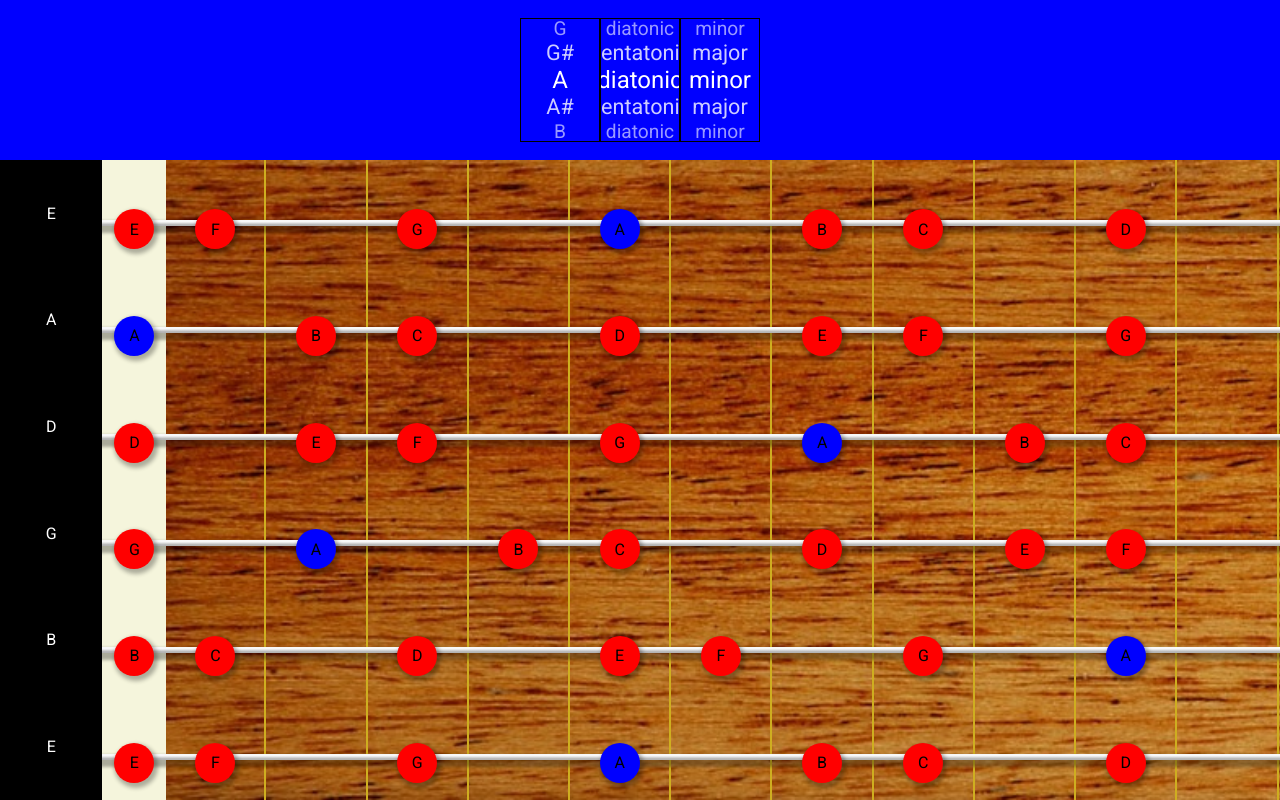
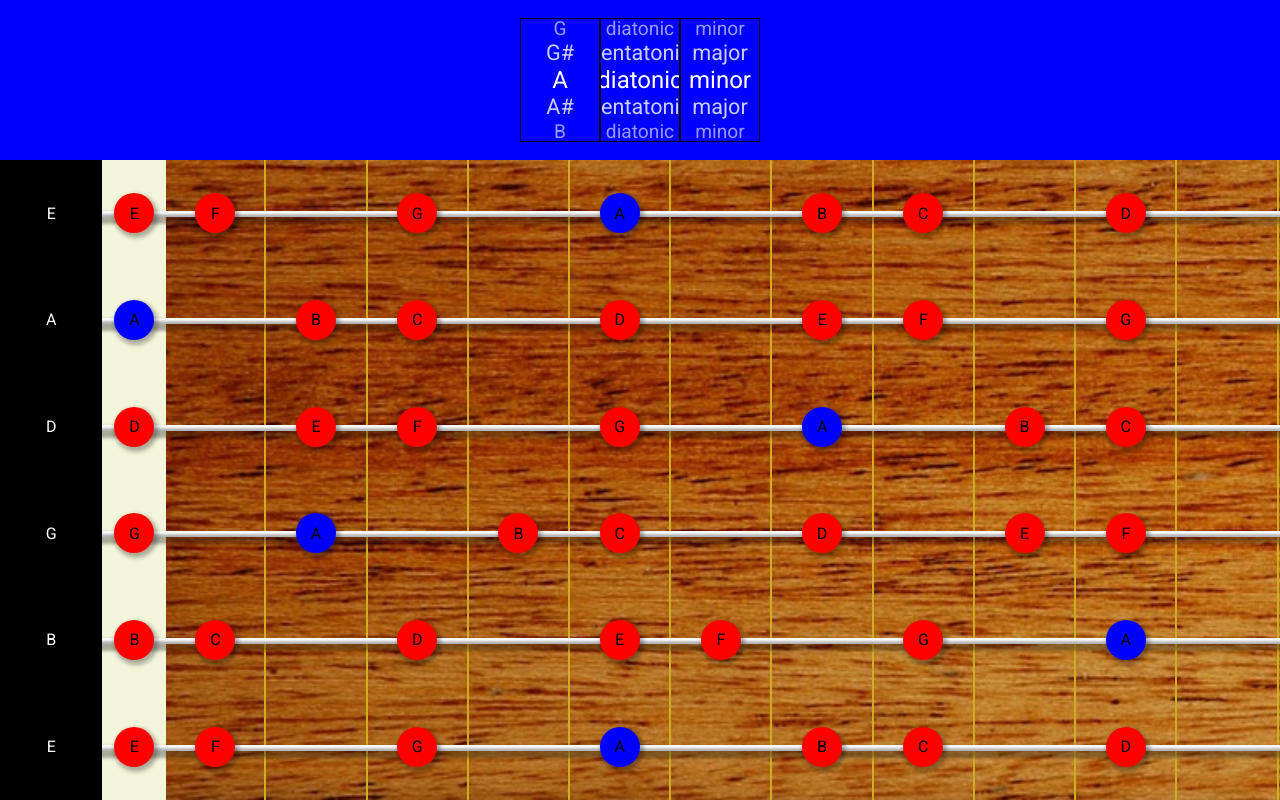
Before and after one commit to be-v-fr/scale_master, an Angular app: page / in a window 1280 px wide. Built offline with nearby package versions, Linux system fonts and the light colour scheme.

Commit message:
style: fretboard string and note positioning

```diff
--- a/src/app/fretboard/fret-note/fret-note.component.scss
+++ b/src/app/fretboard/fret-note/fret-note.component.scss
@@ -10,6 +10,7 @@
     @include flex();
     width: 100%;
     height: 100%;
+    margin: 0;
     background: red;
     border-radius: 50%;
     box-shadow: 2px 3px 4px 2px rgba(0, 0, 0, 0.3);
--- a/src/app/fretboard/fretboard.component.scss
+++ b/src/app/fretboard/fretboard.component.scss
@@ -35,7 +35,7 @@ table {
       border: 0;
       left: 8vw;
       right: 0;
-      top: calc(50% - 1px);
+      top: calc(50% - 10px);
       box-shadow: 0 4px 3px 3px rgba(0, 0, 0, 0.3);
       z-index: 1;
     }
```
